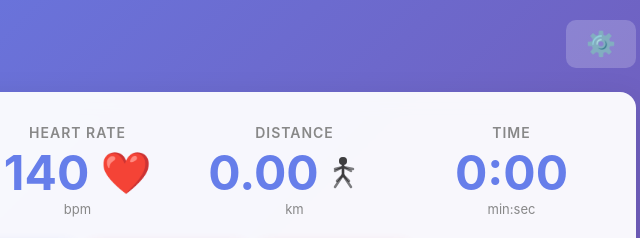
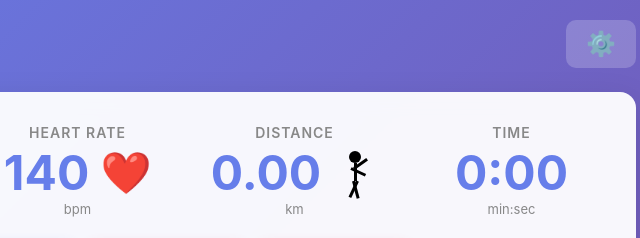
Before and after one commit to calvinwstein-dot/fitcoach-tts, a website: page dashboard.html in a window 1280 px wide. Shown: the top 238 px of the page, 454-1094 px from the left. Drawn offline with Linux system fonts and the light colour scheme; no server answers.

Commit message:
Redesign stick figure runner with CSS-based side profile

```diff
--- a/dashboard.html
+++ b/dashboard.html
@@ -110,20 +110,71 @@
       40% { transform: scale(1); }
     }
     .runner-stick {
-      width: 50px;
-      height: 40px;
+      width: 45px;
+      height: 45px;
       position: relative;
       display: inline-block;
+      animation: stick-run 0.5s steps(2) infinite;
+    }
+    .runner-stick .head {
+      width: 12px;
+      height: 12px;
+      border-radius: 50%;
+      background: #000;
+      position: absolute;
+      top: 0;
+      left: 16px;
+    }
+    .runner-stick .body {
+      width: 3px;
+      height: 18px;
+      background: #000;
+      position: absolute;
+      top: 12px;
+      left: 21px;
+    }
+    .runner-stick .arm {
+      width: 16px;
+      height: 3px;
+      background: #000;
+      position: absolute;
+      top: 16px;
+      transform-origin: left center;
+    }
+    .runner-stick .arm.front {
+      left: 21px;
+      transform: rotate(-35deg);
+    }
+    .runner-stick .arm.back {
+      right: 11px;
+      transform: rotate(25deg);
+    }
+    .runner-stick .leg {
+      width: 3px;
+      height: 18px;
+      background: #000;
+      position: absolute;
+      top: 30px;
+      transform-origin: top center;
+    }
+    .runner-stick .leg.front {
+      left: 23px;
+      transform: rotate(25deg);
+    }
+    .runner-stick .leg.back {
+      left: 19px;
+      transform: rotate(-15deg);
+    }
+    @keyframes stick-run {
+      0%, 100% {
+        transform: translateY(0px);
+      }
+      50% {
+        transform: translateY(-2px);
+      }
     }
     .runner-stick g {
-      animation: stick-run 0.6s steps(2) infinite;
-    }
-    @keyframes stick-run {
-      0% { opacity: 1; }
-      50% { opacity: 0; }
-    }
-    .runner-stick #runFrame2 {
-      animation: stick-run-alt 0.6s steps(2) infinite;
+      animation: none;
     }
     @keyframes stick-run-alt {
       0% { opacity: 0; }
@@ -322,36 +373,14 @@
           <div class="metric-label">Distance</div>
           <div class="metric-value">
             <span id="distDisplay">0.00</span>
-            <svg class="runner-stick" xmlns="http://www.w3.org/2000/svg" viewBox="0 0 50 40">
-              <g id="runFrame1">
-                <!-- Head -->
-                <circle cx="12" cy="8" r="4" fill="black"/>
-                <!-- Body -->
-                <line x1="12" y1="12" x2="12" y2="22" stroke="black" stroke-width="2.5" stroke-linecap="round"/>
-                <!-- Front arm bent forward -->
-                <line x1="12" y1="14" x2="22" y2="16" stroke="black" stroke-width="2.5" stroke-linecap="round"/>
-                <!-- Back arm bent backward -->
-                <line x1="12" y1="14" x2="4" y2="18" stroke="black" stroke-width="2.5" stroke-linecap="round"/>
-                <!-- Front leg extended forward -->
-                <line x1="12" y1="22" x2="20" y2="34" stroke="black" stroke-width="2.5" stroke-linecap="round"/>
-                <!-- Back leg bent backward -->
-                <line x1="12" y1="22" x2="6" y2="28" stroke="black" stroke-width="2.5" stroke-linecap="round"/>
-              </g>
-              <g id="runFrame2">
-                <!-- Head -->
-                <circle cx="12" cy="8" r="4" fill="black"/>
-                <!-- Body -->
-                <line x1="12" y1="12" x2="12" y2="22" stroke="black" stroke-width="2.5" stroke-linecap="round"/>
-                <!-- Back arm bent backward (opposite) -->
-                <line x1="12" y1="14" x2="4" y2="16" stroke="black" stroke-width="2.5" stroke-linecap="round"/>
-                <!-- Front arm bent forward (opposite) -->
-                <line x1="12" y1="14" x2="20" y2="18" stroke="black" stroke-width="2.5" stroke-linecap="round"/>
-                <!-- Back leg extended backward -->
-                <line x1="12" y1="22" x2="4" y2="34" stroke="black" stroke-width="2.5" stroke-linecap="round"/>
-                <!-- Front leg bent forward -->
-                <line x1="12" y1="22" x2="18" y2="28" stroke="black" stroke-width="2.5" stroke-linecap="round"/>
-              </g>
-            </svg>
+            <div class="runner-stick">
+              <div class="head"></div>
+              <div class="body"></div>
+              <div class="arm front"></div>
+              <div class="arm back"></div>
+              <div class="leg front"></div>
+              <div class="leg back"></div>
+            </div>
           </div>
           <div class="metric-unit" id="distUnit">km</div>
         </div>
```
